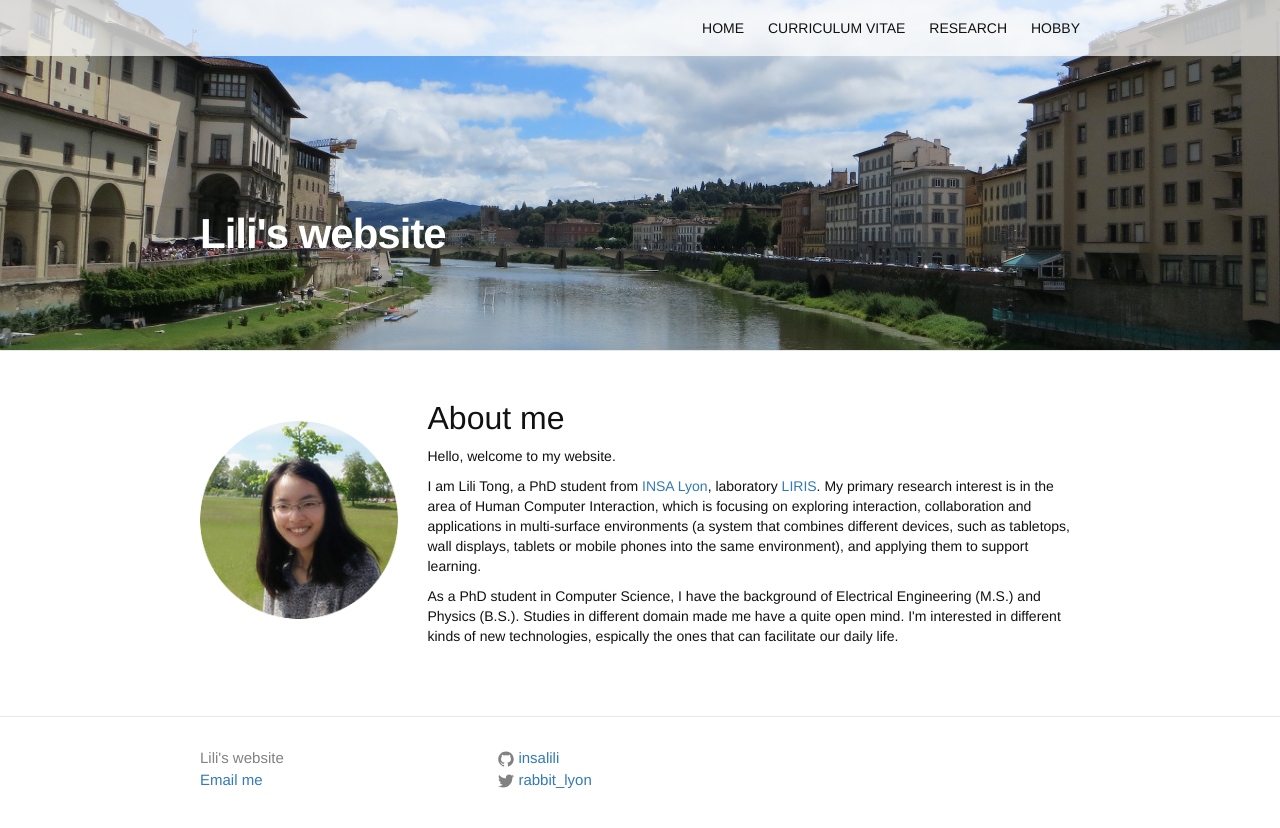
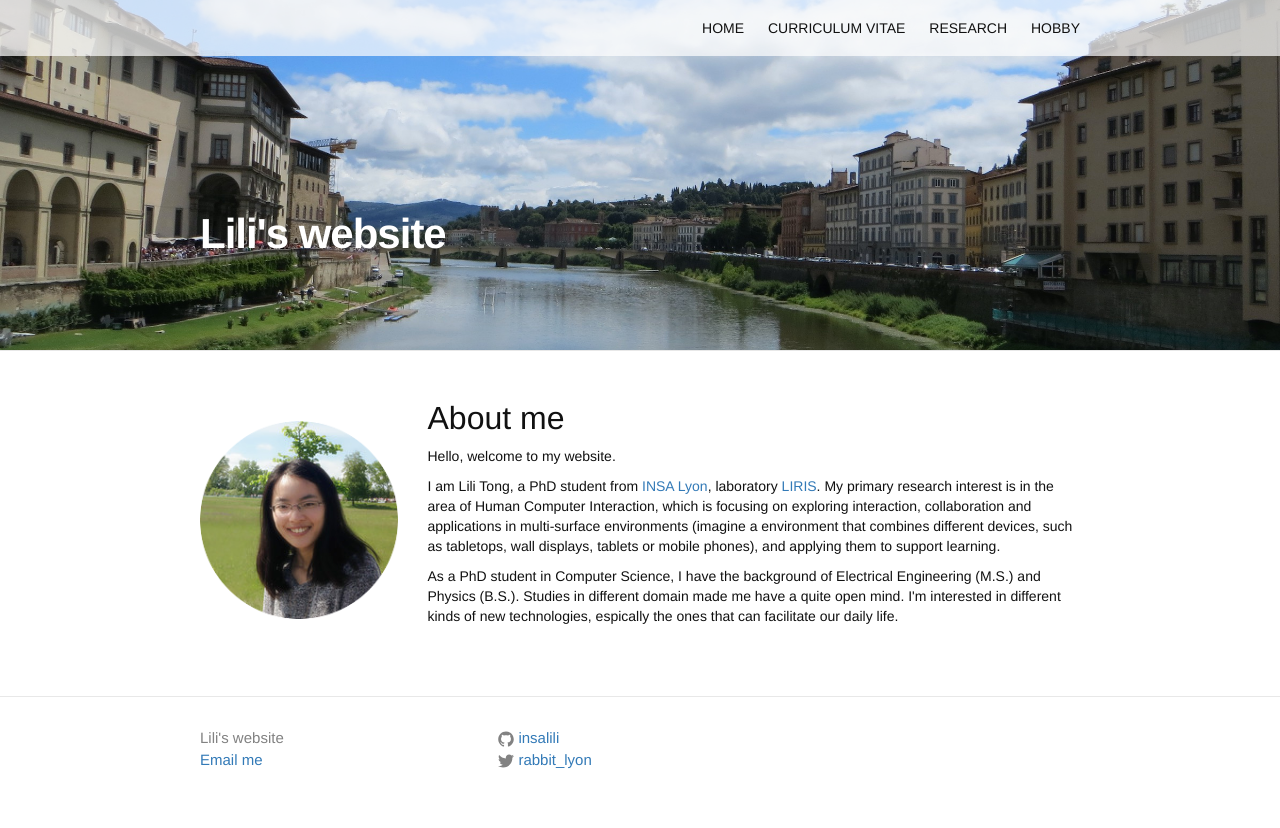
Before and after one commit to InsaLili/insalili.github.io, a Jekyll site: the page built from index.html, in a window 1280 px wide. Shown: the top 828 px of the page. Built offline with Jekyll 4.4.1, drawn with Linux system fonts in a browser that asks for light colours.

Commit message:
add contents

```diff
--- a/index.html
+++ b/index.html
@@ -14,7 +14,7 @@ title: Lili's website
 	  <h2>About me</h2>
 	  <p>Hello, welcome to my website.</p>
 	  <p>I am Lili Tong, a PhD student from <a target="_blank" href="http://www.insa-lyon.fr/en">INSA Lyon</a>, laboratory <a target="_blank" href="https://liris.cnrs.fr/">LIRIS</a>.
-	  	My primary research interest is in the area of Human Computer Interaction, which is focusing on exploring interaction, collaboration and applications in multi-surface environments (a system that combines different devices, such as tabletops, wall displays, tablets or mobile phones into the same environment), and applying them to support learning.
+	  	My primary research interest is in the area of Human Computer Interaction, which is focusing on exploring interaction, collaboration and applications in multi-surface environments (imagine a environment that combines different devices, such as tabletops, wall displays, tablets or mobile phones), and applying them to support learning.
 	  </p>
 	  <p> As a PhD student in Computer Science, I have the background of Electrical Engineering (M.S.) and Physics (B.S.). Studies in different domain made me have a quite open mind. I'm interested in different kinds of new technologies, espically the ones that can facilitate our daily life.</p>
 	</div>
```
Also changed, not shown: pages/hobby.md (+1 -1 lines).
